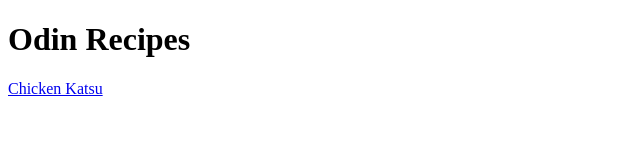
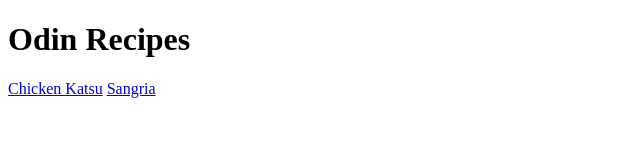
Before and after one commit to wawwen1/odin-recipes, a plain HTML site: page index.html in a window 1280 px wide. Shown: the full height of the page, 0-640 px from the left. Drawn offline with Linux system fonts and the light colour scheme.

Commit message:
Add link to sangria recipe

```diff
--- a/index.html
+++ b/index.html
@@ -7,5 +7,6 @@
 <body>
   <h1>Odin Recipes</h1>
   <a href="/recipes/chicken-katsu.html">Chicken Katsu</a>
+  <a href="/recipes/sangria.html">Sangria</a>
 </body>
 </html>
```
